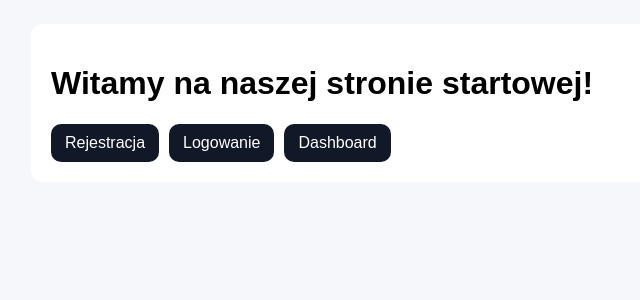
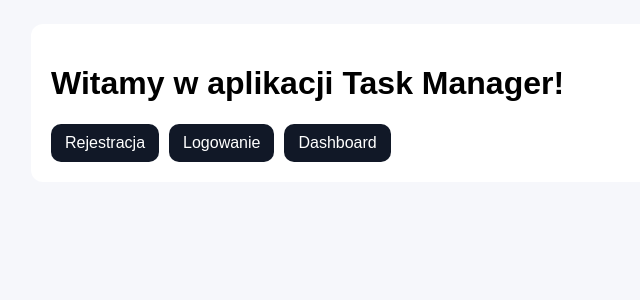
Before and after one commit to adrianbojar/taskmanager, a Flask app: page / in a window 1280 px wide. Shown: the part 58-358 px from the top of the page, without its empty margins (89-729 px from the left). Run offline with Flask 3, Linux system fonts and the light colour scheme.

Commit message:
projekt2

```diff
--- a/app/views/templates/index.html
+++ b/app/views/templates/index.html
@@ -2,7 +2,7 @@
 {% block title %}Start{% endblock %}
 
 {% block content %}
-  <h1>Witamy na naszej stronie startowej!</h1>
+  <h1>Witamy w aplikacji Task Manager!</h1>
 
   <div class="actions">
     <a class="btn" href="{{ url_for('auth.register') }}">Rejestracja</a>
```
